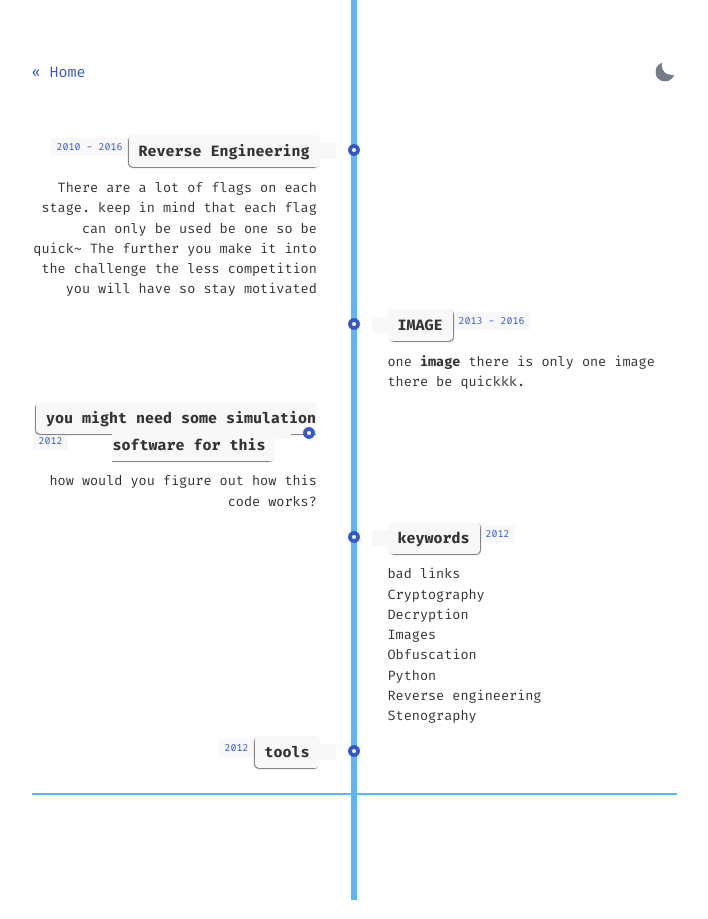
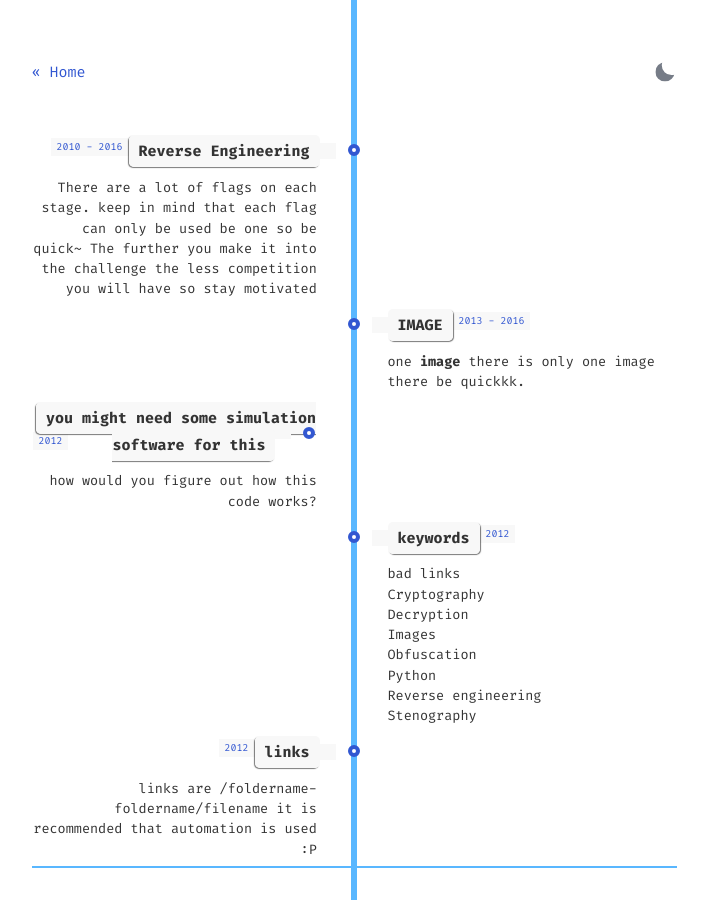
Before and after one commit to Jockky-dev/violet-rabbit-v2, a Jekyll site: the page built from about.html, in a window 1280 px wide. Shown: the whole page, without its empty margins (286-994 px from the left). Built offline with Jekyll 4.4.1, drawn with Linux system fonts in a browser that asks for light colours.

Commit message:
Update about.html

```diff
--- a/about.html
+++ b/about.html
@@ -70,11 +70,11 @@ layout: about
         <li>
             <div class="direction-l">
                 <div class="flag-wrapper">
-                    <span class="flag">tools</span>
+                    <span class="flag">links</span>
                     <span class="time-wrapper"><span class="time">2012</span></span>
                 </div>
                 <div class="desc">
-
+                    links are /foldername-foldername/filename it is recommended that automation is used :P
                 </div>
             </div>
         </li>
```
